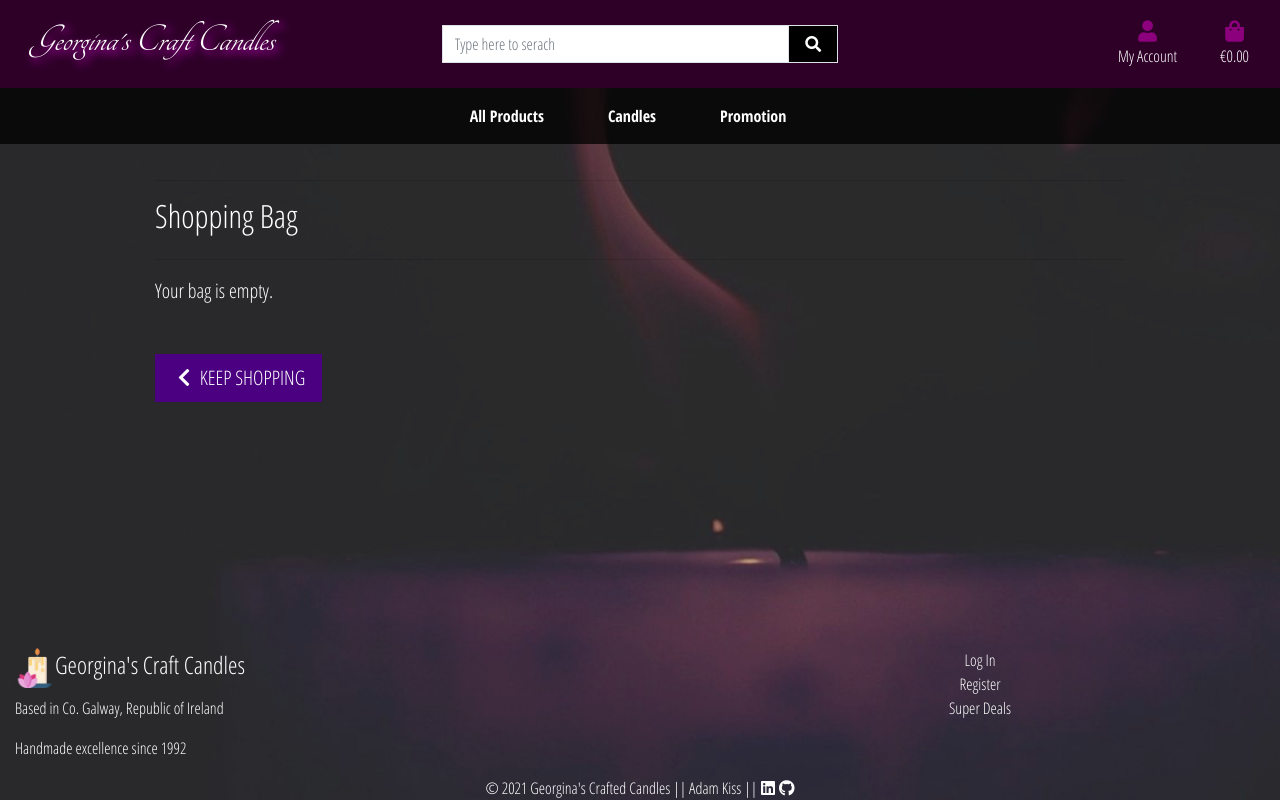
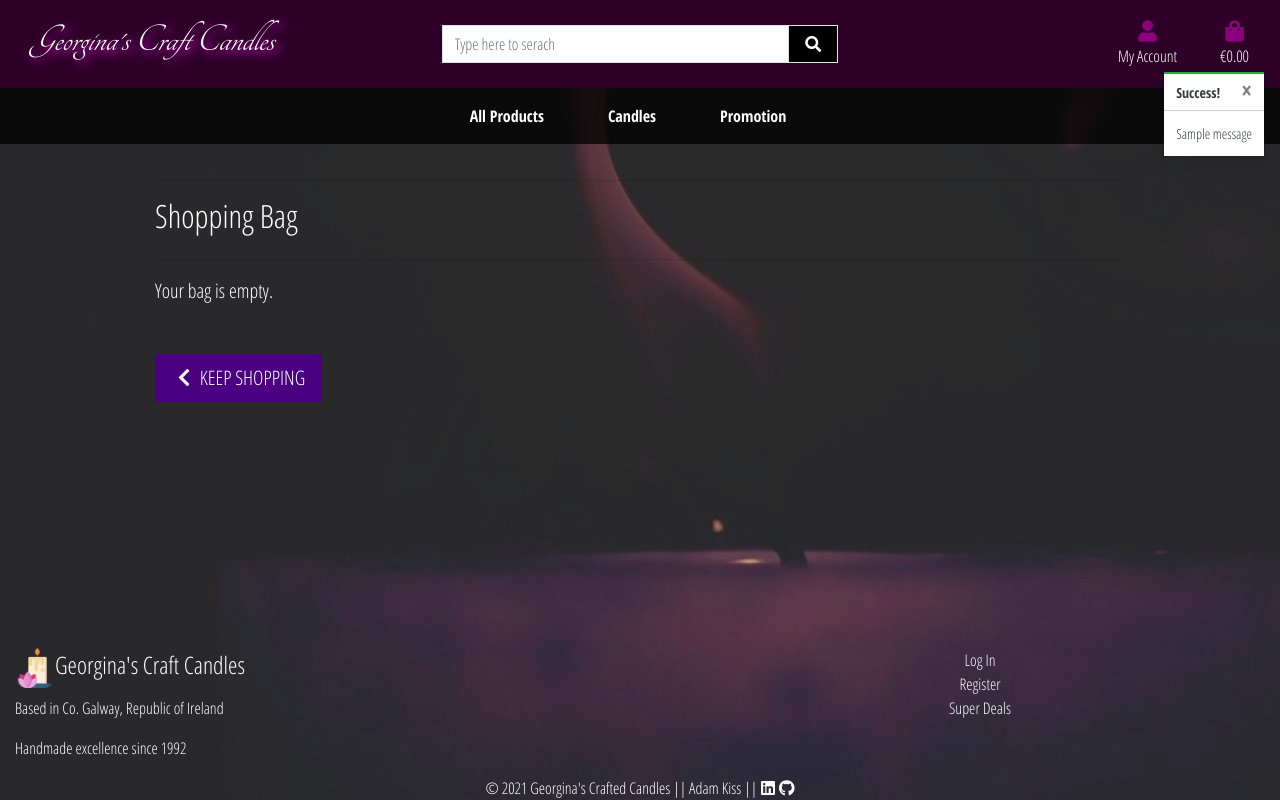
Before and after one commit to Adamsky94/Georginas_Craft_Candles, a Django app: page /bag/ in a window 1280 px wide. Run offline with Django 3.2, Linux system fonts and the light colour scheme; tables that the repository leaves empty hold one stand-in row (values such as "Sample post"); one stand-in notice (Sample message) is shown; some libraries are stand-ins or nearby versions.

Commit message:
Added toasts

```diff
--- a/ginas_candles/bag/views.py
+++ b/ginas_candles/bag/views.py
@@ -1,4 +1,7 @@
 from django.shortcuts import render, redirect, reverse, HttpResponse
+from django.contrib import messages
+
+from products.models import Product
 
 # Create your views here.
 
@@ -12,6 +15,7 @@ def view_bag(request):
 def add_to_bag(request, item_id):
     """ Add a quantity of the specified product to the shopping bag """
 
+    product = Product.objects.get(pk=item_id)
     quantity = int(request.POST.get('quantity'))
     redirect_url = request.POST.get('redirect_url')
     bag = request.session.get('bag', {})
@@ -20,6 +24,7 @@ def add_to_bag(request, item_id):
         bag[item_id] += quantity
     else:
         bag[item_id] = quantity
+        messages.success(request, f'Added {product.name} to your bag')
 
     request.session['bag'] = bag
     return redirect(redirect_url)
--- a/ginas_candles/ginas_candles/settings.py
+++ b/ginas_candles/ginas_candles/settings.py
@@ -91,6 +91,8 @@ AUTHENTICATION_BACKENDS = [
 
 SITE_ID = 1
 
+MESSAGE_STORAGE = 'django.contrib.messages.storage.session.SessionStorage'
+
 EMAIL_BACKEND = 'django.core.mail.backends.console.EmailBackend'
 
 ACCOUNT_AUTHENTICATION_METHOD = 'username_email'
--- a/ginas_candles/static/css/base.css
+++ b/ginas_candles/static/css/base.css
@@ -213,6 +213,27 @@ a.category-badge > span.badge:hover {
     }
 }
 
+/* ------------------------------- bootstrap toasts */
+
+.message-container {
+    position: fixed;
+    top: 72px;
+    right: 15px;
+    z-index: 99999999999;
+}
+ /*toast close X button*/
+.toast-header span {
+    color: black;
+}
+
+.custom-toast {
+    overflow: visible;
+}
+
+.toast-capper {
+    height: 2px;
+}
+
 /* pad the top a bit when navbar is collapsed on mobile */
 @media (max-width: 991px) {
     .header-container {
--- a/ginas_candles/templates/base.html
+++ b/ginas_candles/templates/base.html
@@ -107,6 +107,24 @@
                     </div>
             </header>
 
+            {% if messages %}
+                <div class="message-container">
+                    {% for message in messages %}
+                        {% with message.level as level %}
+                            {% if level == 40 %}
+                                {% include 'includes/toasts/toast_error.html' %}
+                            {% elif level == 30 %}
+                                {% include 'includes/toasts/toast_warning.html' %}
+                            {% elif level == 25 %}
+                                {% include 'includes/toasts/toast_success.html' %}
+                            {% else %}
+                                {% include 'includes/toasts/toast_info.html' %}
+                            {% endif %}
+                        {% endwith %}
+                    {% endfor %}
+                </div>
+            {% endif %}
+
             {% block page_header %} {% endblock %}
 
             {% block content %} {% endblock %}
@@ -141,6 +159,9 @@
         </footer>
 
         {% block postloadjs %}
+            <script type="text/javascript">
+            $('.toast').toast('show');
+            </script>
         {% endblock %}
     </body>
 </html>
--- /dev/null
+++ b/ginas_candles/templates/includes/toasts/toast_success.html
@@ -0,0 +1,13 @@
+<div class="toast custom-toast rounded-0 border-top-0" data-autohide="false">
+    <div class="arrow-up arrow-success"></div>
+    <div class="w-100 toast-capper bg-success"></div>
+    <div class="toast-header bg-white text-dark">
+        <strong class="mr-auto text-dark ">Success!</strong>
+        <button type="button" class="ml-2 mb-1 close text-danger" data-dismiss="toast" aria-label="Close">
+            <span aria-hidden="true">&times;</span>
+        </button>
+    </div>
+    <div class="toast-body text-dark bg-white">
+        {{ message }}
+    </div>
+</div>
```
Also changed, not shown: ginas_candles/templates/includes/toasts/toast_error.html (added, +13 -0 lines), ginas_candles/templates/includes/toasts/toast_info.html (added, +13 -0 lines), ginas_candles/templates/includes/toasts/toast_warning.html (added, +13 -0 lines).
